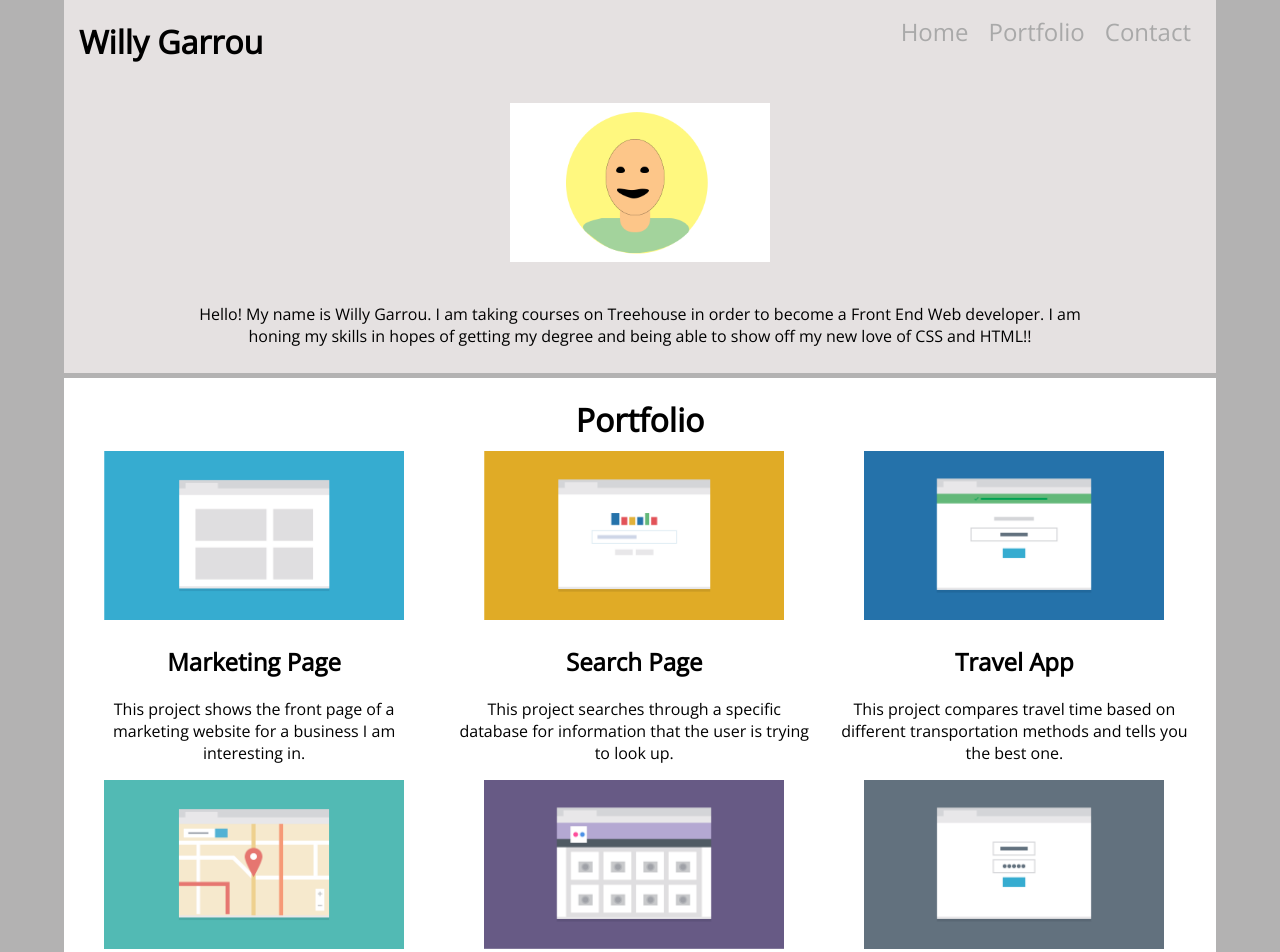
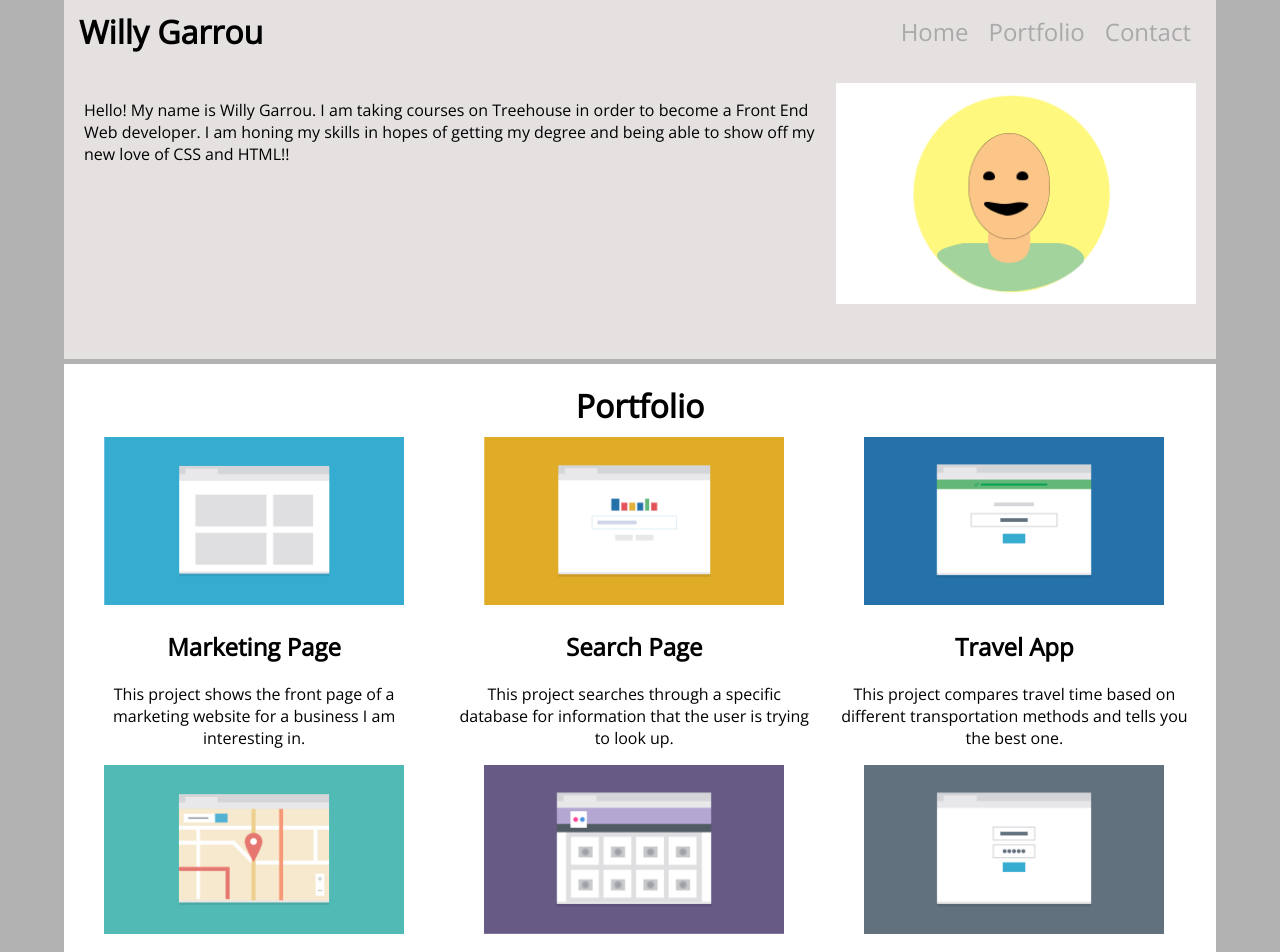
Before and after one commit to willygarrou/responsive_layout_proj2, a plain HTML site: page index.html in a window 1280 px wide. Shown: the top 952 px of the page. Drawn offline with nearby package versions, Linux system fonts and the light colour scheme.

Commit message:
updates to layout
updates to both CSS and index files

```diff
--- a/css/main-css.css
+++ b/css/main-css.css
@@ -40,7 +40,6 @@ header {
 	width: 90%;
 	margin: 0 auto;
 	margin-bottom: 5px;
-	text-align: center;
 	padding-top: 10px;
 	padding-bottom: 10px;
 	background-color:#E5E1E1;
@@ -49,13 +48,13 @@ header {
 .profile-pic {
 	margin: 0 auto;
 	padding: 20px 20px;
-	max-width: 300px;
+	max-width: 400px;
 		}
 
 .greeting {
 	display: block;
 	margin: 0 auto;
-	width: 80%;
+	padding: 20px 20px;
 	}
 
 
@@ -187,20 +186,14 @@ header {
 	@media (min-width: 768px) {
 
 
-	.name {
-		float: left;
-		margin: 0 15px;
-		}
 
-	.nav {
+
+	.profile-pic {
 		float: right;
-		margin: 0 15px;
 		}
 
 	.nav li {
-		float: left;
-		padding: 0 10px;
-		background-color:transparent;
+		background-color: transparent;
 		}
 
 
@@ -263,8 +256,19 @@ header {
 
 
 	.name {
-		text-align: center;
-		padding: 10px 0;
+		float: left;
+		margin: 0 15px;
+		}
+
+	.nav {
+		float: right;
+		margin: 0 15px;
+		}
+
+	.nav li {
+		float: left;
+		padding: 0 10px;
+		background-color:transparent;
 		}
 
 
--- a/index.html
+++ b/index.html
@@ -15,17 +15,17 @@
     <div class="name" id="name">
     	<h1>Willy Garrou</h1>
     </div>
-    <div class="clearfix">
+    <nav class="clearfix">
     	<ul class="nav">
         	<li><a href="#name">Home</a> </li>
             <li><a href="#portfolio">Portfolio</a> </li>
             <li><a href="#contact">Contact</a> </li>
         </ul>
-    </div>
-    <div class="profile-pic">
+    </nav>
+    <div class="profile-pic clearfix">
     <img src="img/responsive-willy-profile.png" alt="profile pic of Willy">
     </div>
-    <div class="greeting">
+    <div class="greeting clearfix">
     	<p> Hello! My name is Willy Garrou. I am taking courses on Treehouse in order to become a Front End Web developer. I am honing my skills in hopes of getting my degree and being able to show off my new love of CSS and HTML!!</p>
     </div>
 
@@ -76,18 +76,20 @@
 
     <footer>
 
-        <p class="footernav"><a href="#name">Back to Top</a></p>
+        <nav class="footernav"><a href="#name">Back to Top</a>
+
+        </nav>
 
         <div class="footername">
     	<h2>Willy Garrou</h2>
     </div>
-    <div class="clearfix">
+    <nav class="clearfix">
     	<ul class="fullfooternav">
         	<li><a href="#name">Home</a> </li>
             <li><a href="#portfolio">Portfolio</a> </li>
             <li><a href="#contact">Contact</a> </li>
         </ul>
-    </div>
+    </nav>
     </footer>
 
     </div>
```
